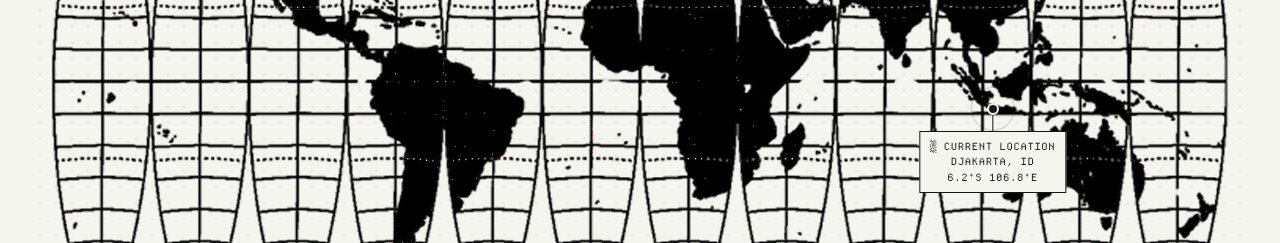
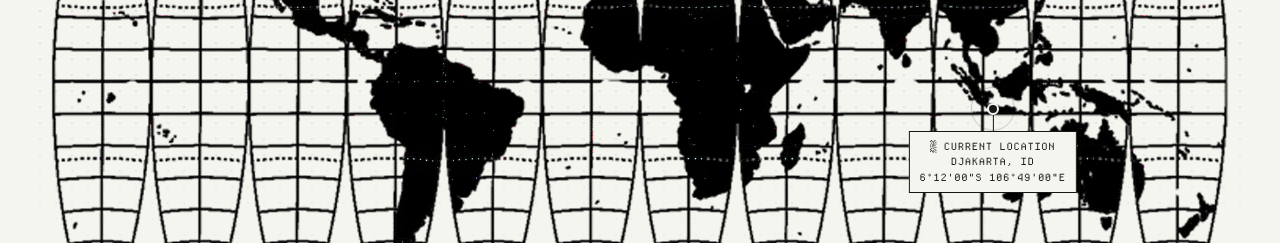
Before and after one commit to mjmokhtar/mj-portfolio, a Vue app: page / in a window 1280 px wide. Shown: the part 2460-2703 px from the top of the page. Built offline with nearby package versions, Linux system fonts and the light colour scheme; a web font is replaced by a local one.

Commit message:
new lonlat

```diff
--- a/src/components/IntroSection.vue
+++ b/src/components/IntroSection.vue
@@ -65,7 +65,7 @@ import { meta } from '../data/meta.js'
           <div class="mm-label">
             ░ CURRENT LOCATION<br>
             DJAKARTA, ID<br>
-            6.2°S&nbsp;106.8°E
+            6°12'00"S&nbsp;106°49'00"E
           </div>
         </div>
       </div>
```
